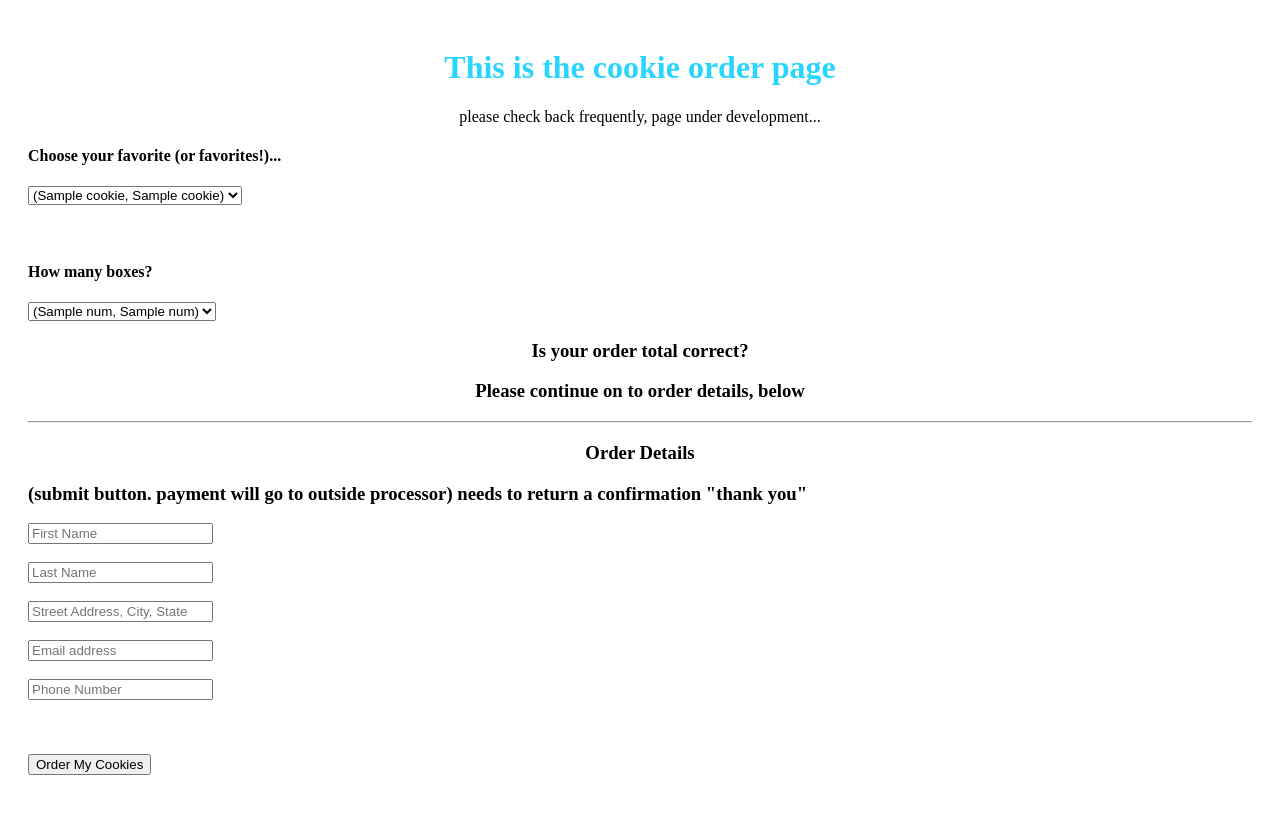
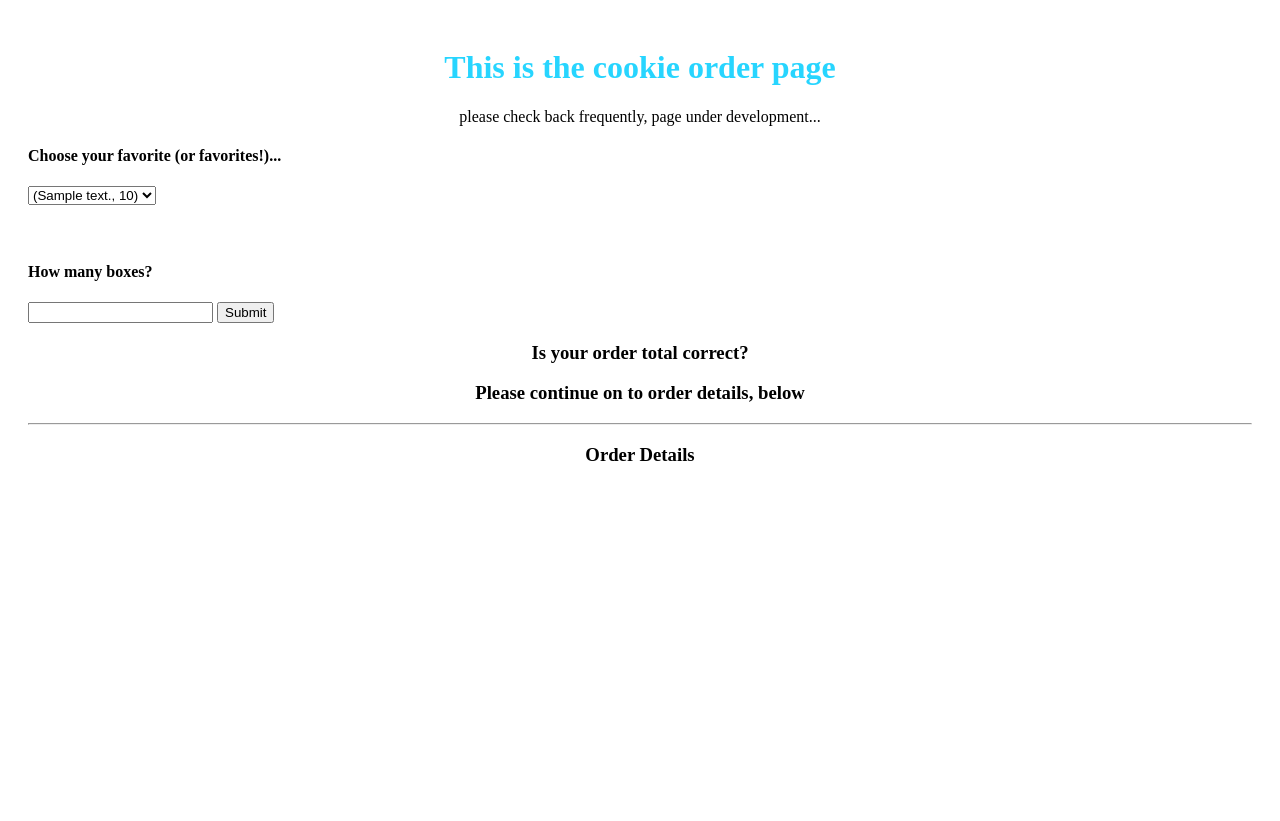
Before and after one commit to SonjaH2001/Midterm, a Flask app: template Templates/order.html in a window 1280 px wide. After the commit the page ends 461 px from the top, so only its background shows below. Run offline with Flask 2, Linux system fonts and the light colour scheme; the template is opened without the code that fills it: most values are stand-ins (such as "Sample title", 1, 10 or a date in 2020).

Commit message:
requirements.txt

```diff
--- a/Templates/order.html
+++ b/Templates/order.html
@@ -25,27 +25,20 @@
     <form method="POST" action="/order" >
     <select name='cookie_type'>
     {% for cookie in cookies %}
-    <option value="{{ cookie[0] }}">{{ cookie[1],cookie[2]}}</option>
+    <option value="{{ cookie.id }}">{{ cookie.description, cookie.price}}</option>
     {%  endfor %}
     </select>
     </form>
 <br><br>
 
 <h4> How many boxes? </h4>
-    <form method="POST" action="/save_order" >
-    <select name='order_quantity'>
-    {% for num in order_quantity %}
-    <option value="{{ num[0] }}">{{ num[1], num[2]}}</option>
-    {%  endfor %}
+    <form method="POST" action="/order" >
+        <input type="text" name="quantity">
     </select>
+        <input type="submit" value="Submit">
     </form>
 
-{#<h6>#}
-{#    cookie #1/ <br>#}
-{#    Cookie #2/ <br>#}
-{#    Cookie #3/ <br>#}
-{#    Cookie #4/ <br>#}
-{#</h6>#}
+
 
 <h3>
     <p>Is your order total correct?</p>
@@ -56,21 +49,21 @@
 
 <h3>
     <p>Order Details</p>
-    (submit button. payment will go to outside processor)
-    needs to return a confirmation "thank you"
+{#    (submit button. payment will go to outside processor)#}
+{#    needs to return a confirmation "thank you"#}
 </h3>
 
 <!--needs some css help-->
-<div class="addOrderDetails">
-    <form id="addOrder_form" action="add" method="POST">
-        <input id="addfirstname_text" type="text" name="firstName" placeholder="First Name" required><br><br>
-        <input id="addlastname_text" type="text" name="lastName" placeholder="Last Name" required><br><br>
-        <input id="addAddress_text" type="text" name="address" placeholder="Street Address, City, State" required><br><br>
-        <!--<input id="addcity_text" type="text" name="city" placeholder="City" required><br><br>-->
-        <!--<input id="addstate_text" type="text" name="state" placeholder="State" required><br><br>-->
-        <!--<input id="addzip_text" type="text" name="zipCode" placeholder="Zip Code" required><br><br>-->
-        <input id="addemail_text" type="text" name="email" placeholder="Email address" required><br><br>
-        <input id="addphone_text" type="text" name="phone" placeholder="Phone Number"><br><br><br><br>
-        <input id="addOrder_button" type="submit" value="Order My Cookies"><br><br>
-    </form>
-</div>
+{#<div class="addOrderDetails">#}
+{#    <form id="addOrder_form" action="add" method="POST">#}
+{#        <input id="addfirstname_text" type="text" name="firstName" placeholder="First Name" required><br><br>#}
+{#        <input id="addlastname_text" type="text" name="lastName" placeholder="Last Name" required><br><br>#}
+{#        <input id="addAddress_text" type="text" name="address" placeholder="Street Address, City, State" required><br><br>#}
+{#        <!--<input id="addcity_text" type="text" name="city" placeholder="City" required><br><br>-->#}
+{#        <!--<input id="addstate_text" type="text" name="state" placeholder="State" required><br><br>-->#}
+{#        <!--<input id="addzip_text" type="text" name="zipCode" placeholder="Zip Code" required><br><br>-->#}
+{#        <input id="addemail_text" type="text" name="email" placeholder="Email address" required><br><br>#}
+{#        <input id="addphone_text" type="text" name="phone" placeholder="Phone Number"><br><br><br><br>#}
+{#        <input id="addOrder_button" type="submit" value="Order My Cookies"><br><br>#}
+{#    </form>#}
+{#</div>#}
--- a/app.py
+++ b/app.py
@@ -1,5 +1,5 @@
 # starting to determine routes
-from flask import Flask,render_template
+from flask import Flask,render_template, request
 # import DB_manager
 import DB_orm
 
@@ -15,13 +15,22 @@ def index():
 def about():
     return render_template('about.html')
 
-@app.route('/order')
+@app.route('/order',  methods=['Get', 'Post'])
 def order():
     cookies = DB_orm.getAllCookies()
-    order_quantity = []#DB_manager.getQuantity()
-    return render_template('order.html', cookies=cookies, order_quantity=order_quantity)
 
-@app.route('/save_order')
+    #var to hold cookie selection
+    cookie_choice = request.form.get('cookie_type')
+
+    #var to hold num of cookies
+    order_quantity = request.form.get('quantity') #DB_manager.getQuantity()
+
+    DB_orm.add_order_to_db(cookie_choice,order_quantity)
+    return render_template('order.html', cookies=cookies)
+
+
+
+@app.route('/order')
 def save_order():
     return ('thanks for your order')
 
--- a/classes.py
+++ b/classes.py
@@ -8,7 +8,7 @@ class Orders (Base):
     customer_id = Column(Integer, ForeignKey('customer.id'))
     order_quantity = Column(Integer)
     #need a total sale, somewhere
-    #might want to include def__repr__(self) for formatting
+    # def__repr__(self)
 
 class Cookie (Base):
     __tablename__ = 'cookie'
```
Also changed, not shown: DB_orm.py (+41 -2 lines).
